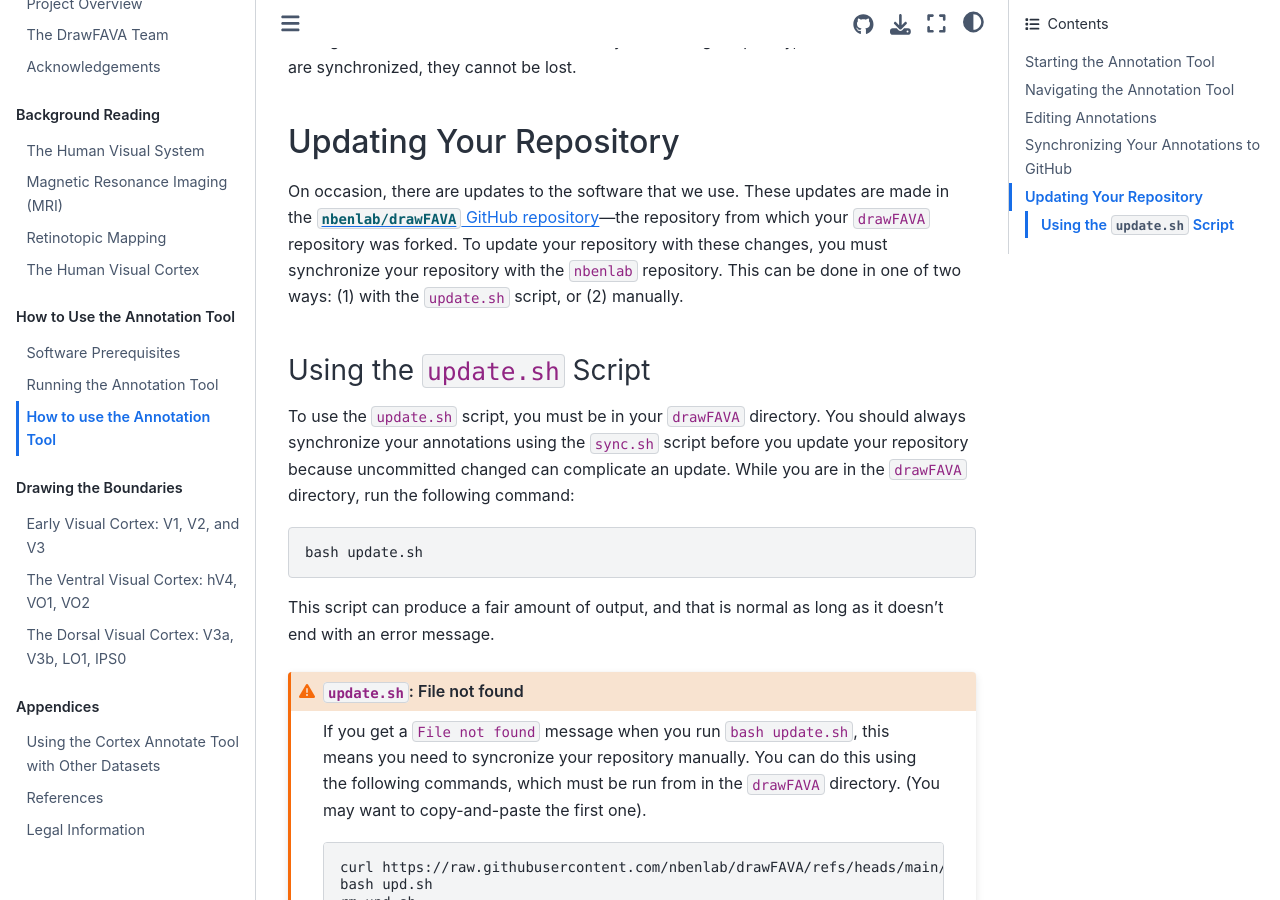
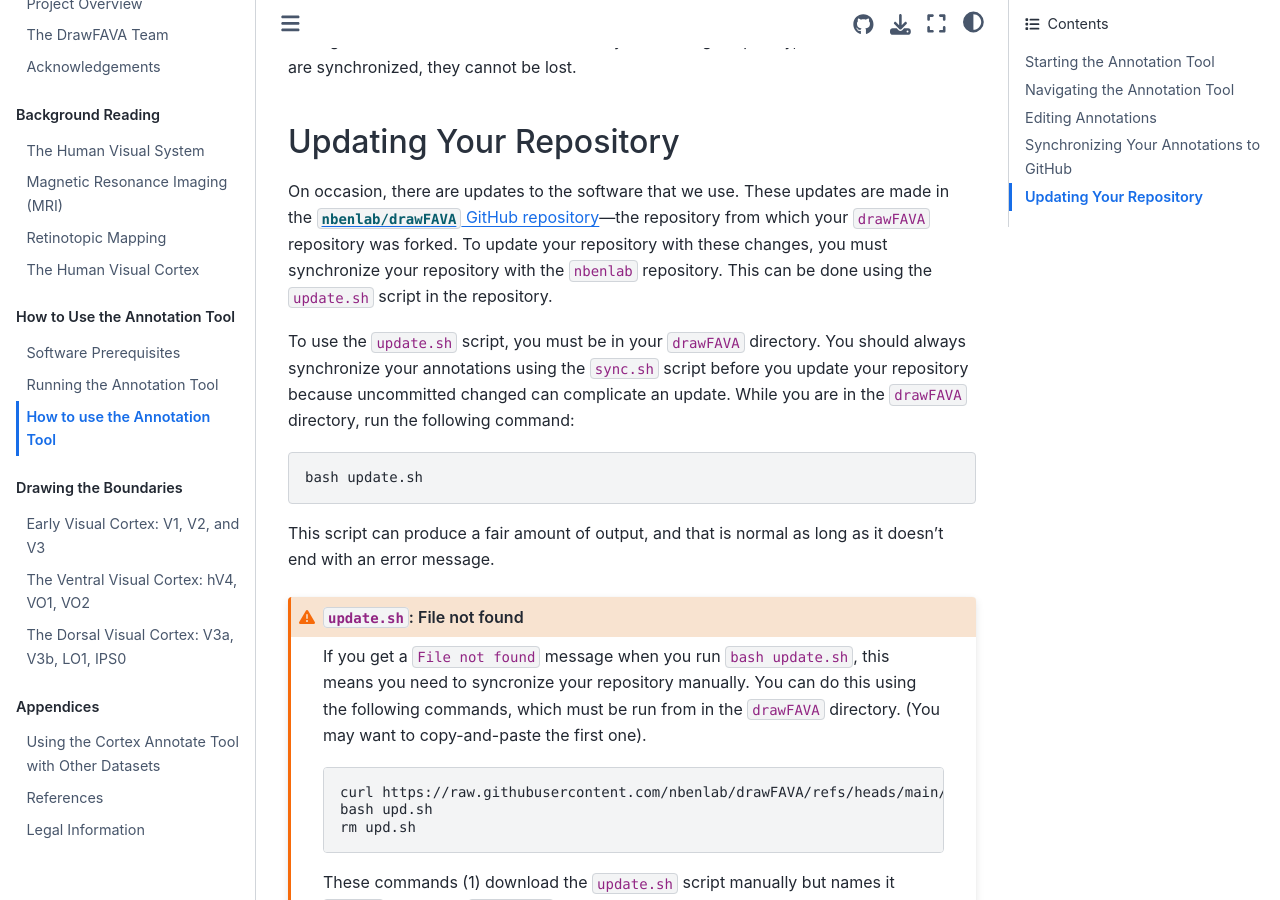
Before and after one commit to nbenlab/drawFAVA, a Jupyter Book: the page built from book/3_howto/3_using.md, in a window 1280 px wide and 900 px high, scrolled down 3699 px. Built offline with Jupyter Book 1.0.4 settings and Sphinx 7.4.7 and the Sphinx Book theme 1.1.4, drawn with Linux system fonts in a browser that asks for light colours.

Commit message:
fixing reduntant text

```diff
--- a/book/3_howto/3_using.md
+++ b/book/3_howto/3_using.md
@@ -161,9 +161,8 @@ made in the [`nbenlab/drawFAVA` GitHub repository](
 https://github.com/nbenlab/drawFAVA)&mdash;the repository from which your
 `drawFAVA` repository was forked. To update your repository with these changes,
 you must synchronize your repository with the `nbenlab` repository. This can
-be done in one of two ways: (1) with the `update.sh` script, or (2) manually.
+be done using the `update.sh` script in the repository.
 
-### Using the `update.sh` Script
 To use the `update.sh` script, you must be in your `drawFAVA` directory. You
 should always synchronize your annotations using the `sync.sh` script before
 you update your repository because uncommitted changed can complicate an
```
